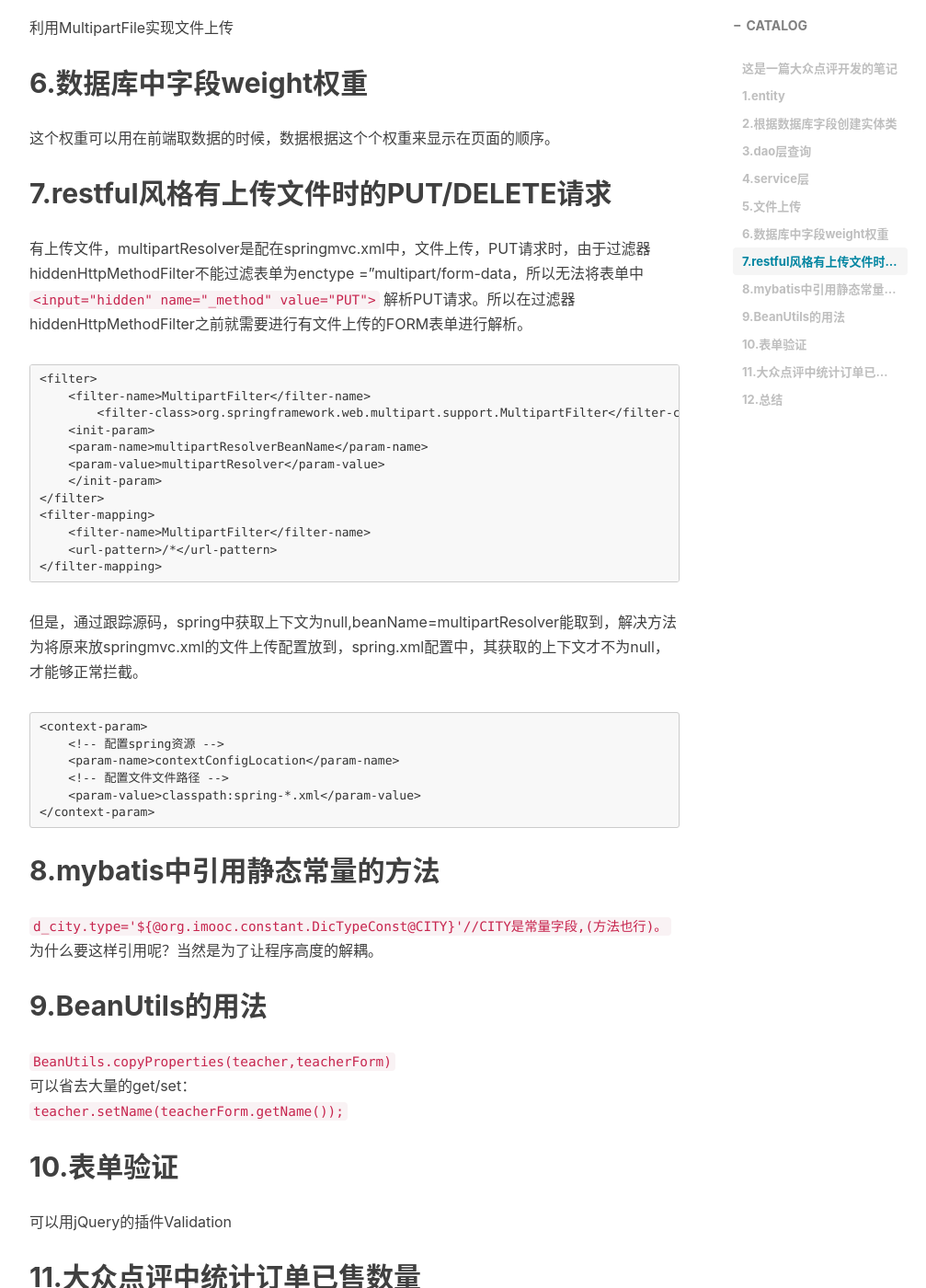
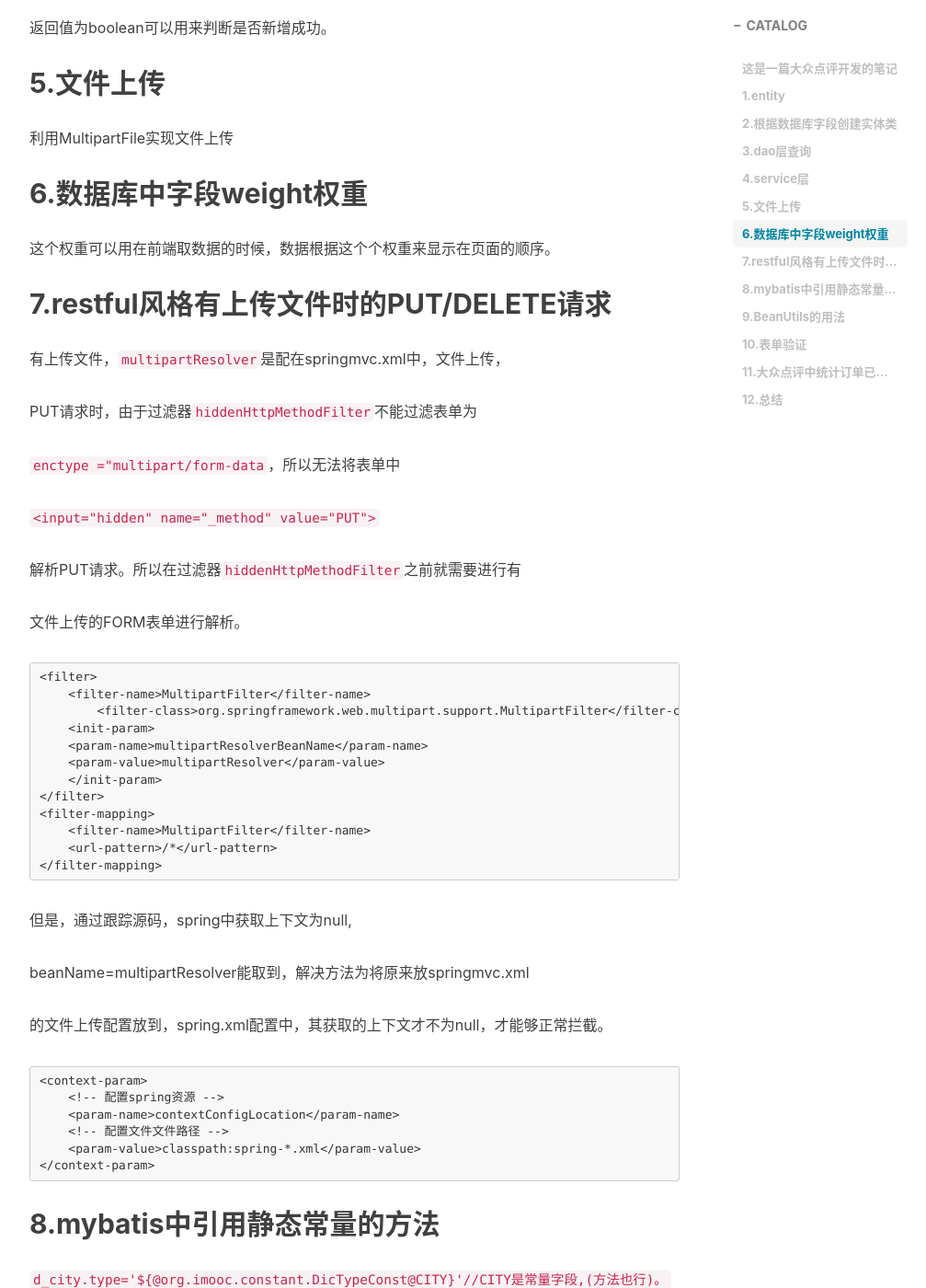
Before and after one commit to Bjorne1/Bjorne1.github.io, a Jekyll site: the page built from _posts/2018-08-19-CommonNote.md, in a window 1280 px wide and 1400 px high, scrolled down 1398 px. Shown: the whole window at 92% size, without its empty margins (233-1240 px from the left). Built offline with Jekyll 4.4.1, drawn with Linux system fonts in a browser that asks for light colours; nearby versions of some CDN libraries; comment, search, counter and statistics services are not loaded.

Commit message:
update format

````diff
--- a/_posts/2018-08-19-CommonNote.md
+++ b/_posts/2018-08-19-CommonNote.md
@@ -20,17 +20,21 @@ tags:
 ## 2.根据数据库字段创建实体类
 
 这种方法感觉用idea自动创建更为方便。在这只是贴上如何在数据库查询某表的字段。
+
 `SELECT COLUMN_name FROM information_schema.COLUMNS WHERE table_schema='comment' AND table_name='ad'`
+
 通过以上代码即可查询到数据库comment中ad表中的字段，以前从来不知道数据库还可以这样查，于是便记下来。
 
 ## 3.dao层查询
 
 `int add();`
+
 返回int是为了查看影响的条数，后面有可能用得到。
 
 ## 4.service层
 
 `public boolean add(){}`
+
 返回值为boolean可以用来判断是否新增成功。
 
 ## 5.文件上传
@@ -43,7 +47,17 @@ tags:
 
 ## 7.restful风格有上传文件时的PUT/DELETE请求
 
-有上传文件，multipartResolver是配在springmvc.xml中，文件上传，PUT请求时，由于过滤器hiddenHttpMethodFilter不能过滤表单为enctype ="multipart/form-data，所以无法将表单中`<input="hidden" name="_method" value="PUT">`  解析PUT请求。所以在过滤器hiddenHttpMethodFilter之前就需要进行有文件上传的FORM表单进行解析。
+有上传文件，`multipartResolver`是配在springmvc.xml中，文件上传，
+
+PUT请求时，由于过滤器`hiddenHttpMethodFilter`不能过滤表单为
+
+`enctype ="multipart/form-data`，所以无法将表单中
+
+`<input="hidden" name="_method" value="PUT">`
+
+解析PUT请求。所以在过滤器`hiddenHttpMethodFilter`之前就需要进行有
+
+文件上传的FORM表单进行解析。
 
 ```filter
 <filter>
@@ -60,7 +74,11 @@ tags:
 </filter-mapping>
 ```
 
-但是，通过跟踪源码，spring中获取上下文为null,beanName=multipartResolver能取到，解决方法为将原来放springmvc.xml的文件上传配置放到，spring.xml配置中，其获取的上下文才不为null，才能够正常拦截。
+但是，通过跟踪源码，spring中获取上下文为null,
+
+beanName=multipartResolver能取到，解决方法为将原来放springmvc.xml
+
+的文件上传配置放到，spring.xml配置中，其获取的上下文才不为null，才能够正常拦截。
 
 ```filter
 <context-param>
@@ -74,12 +92,15 @@ tags:
 ## 8.mybatis中引用静态常量的方法
 
 `d_city.type='${@org.imooc.constant.DicTypeConst@CITY}'//CITY是常量字段,(方法也行)。`
+
 为什么要这样引用呢？当然是为了让程序高度的解耦。
 
 ## 9.BeanUtils的用法
 
 `BeanUtils.copyProperties(teacher,teacherForm)`
+
 可以省去大量的get/set：
+
 `teacher.setName(teacherForm.getName());`
 
 ## 10.表单验证
````
Also changed, not shown: _posts/2018-08-25-IdeaNotes.md (+33 -9 lines).
